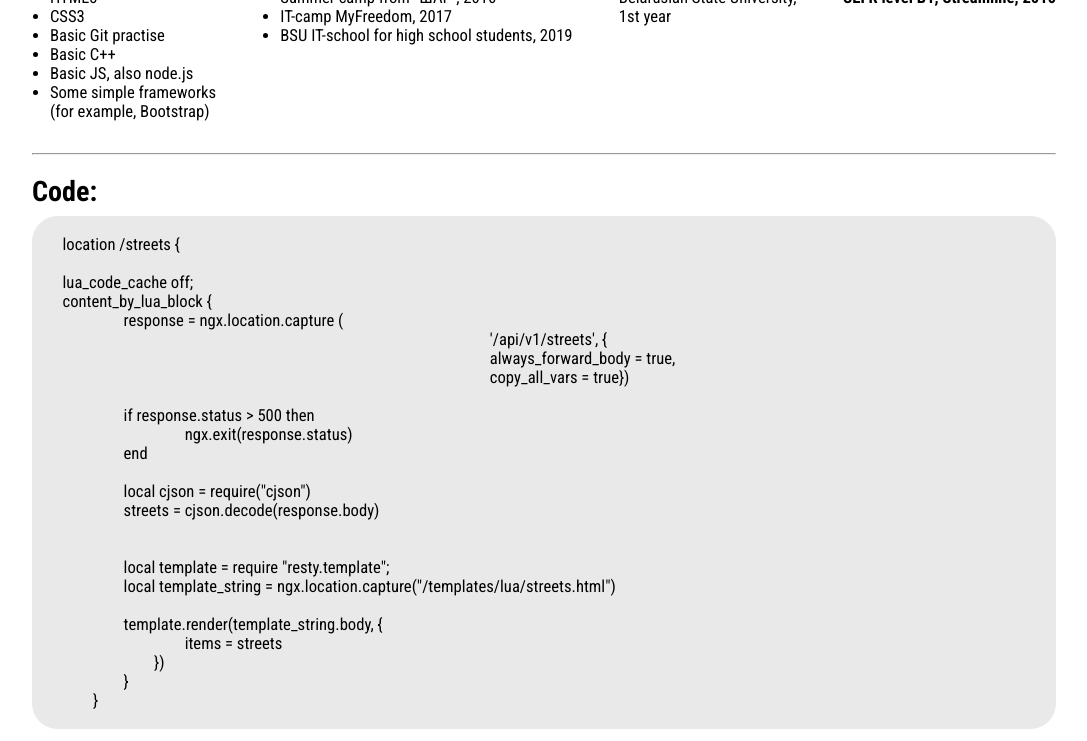
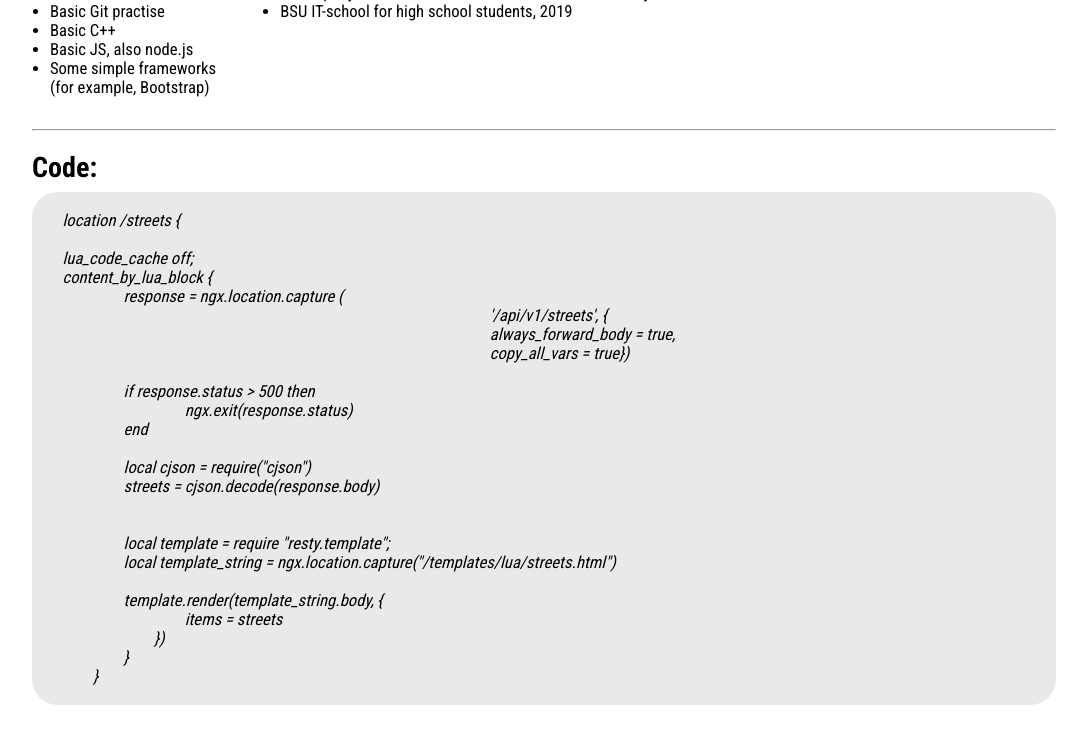
Before and after one commit to igorlyatskiy/rsschool-cv, a plain HTML site: page index.html in a window 1280 px wide. Shown: the part 680-1421 px from the top of the page, without its empty margins (96-1183 px from the left). Drawn offline with Linux system fonts and the light colour scheme.

Commit message:
fix: added h2 to article

```diff
--- a/index.html
+++ b/index.html
@@ -73,8 +73,8 @@
 		</div>
 	</section>
 	<hr>
-	<h2>Code:</h2>
 	<article>
+		<h2>Code:</h2>
 		<pre>
 
 	location /streets {
--- a/style.css
+++ b/style.css
@@ -52,21 +52,17 @@ img {
 
 section {
 	width: 100%;
-	padding-top: 3vh;
 	display: inline-flex;
 	flex-wrap: nowrap;
 	justify-content: space-between;
 	padding-bottom: 4vh;
 }
 
-article {
+pre {
+	font-style: italic;
 	background-color: rgb(233, 233, 233);
 	border-radius: 2vw;
 	margin-bottom: 5vh;
-}
-
-code {
-	font-style: italic;
 }
 
 h2 {
```
